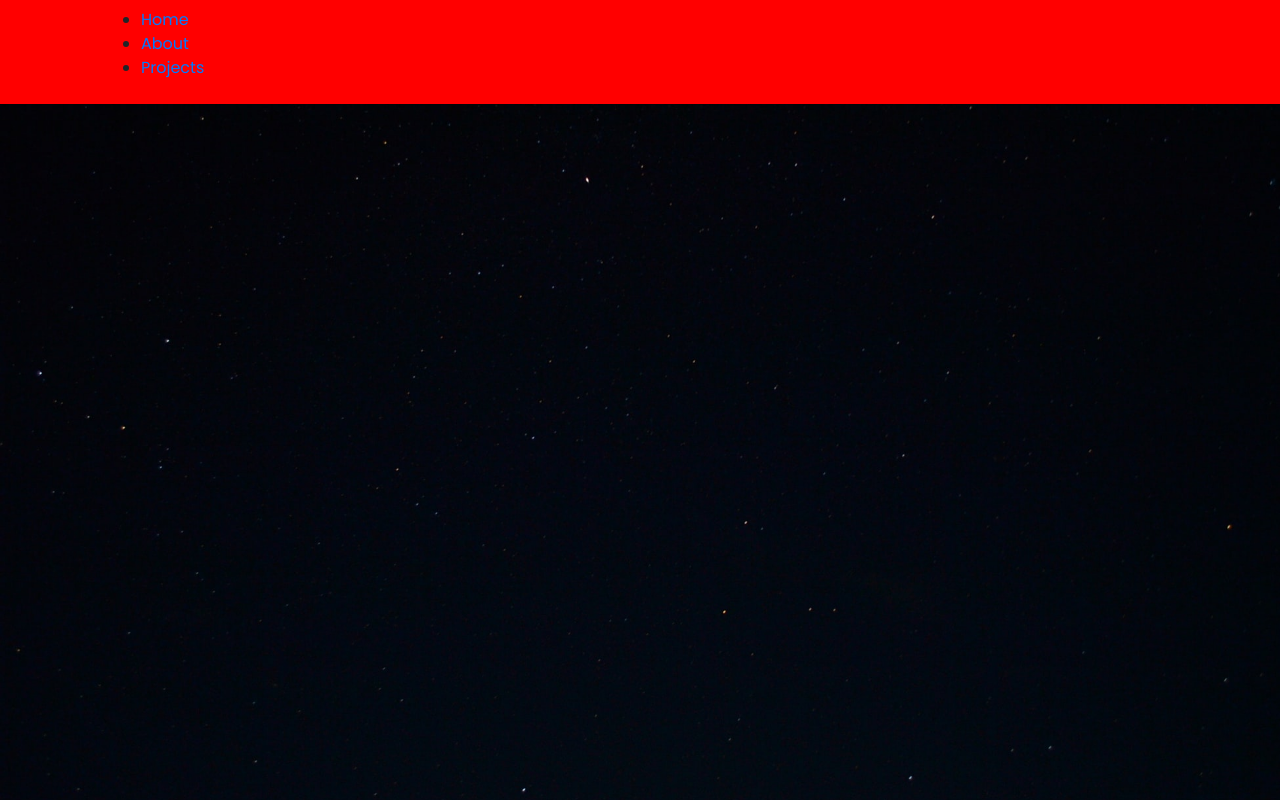
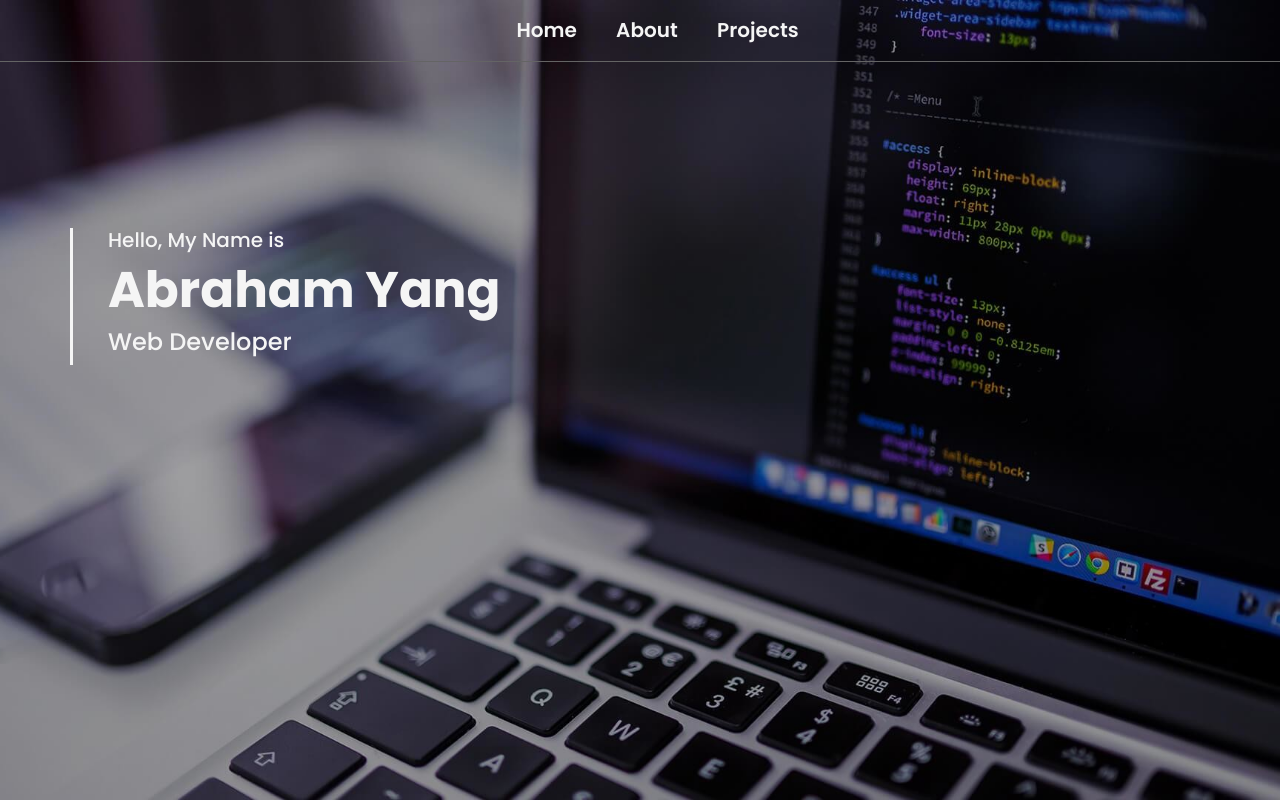
Before and after one commit to Abeyang13/Abeyang13.github.io, a plain HTML site: page aboutme.html in a window 1280 px wide. Drawn offline with nearby package versions, Linux system fonts and the light colour scheme.

Commit message:
Finished the header with navbar and finished the section class home.  Starting on About Me page now

```diff
--- a/aboutme.html
+++ b/aboutme.html
@@ -71,7 +71,15 @@
 <!-- Start Home -->
 <section class="home">
     <div class="container">
-
+        <div class="row">
+            <div class="home-content">
+                <div class="block">
+                    <h6>Hello, My Name is</h6>
+                    <h1>Abraham Yang</h1>
+                    <h3>Web Developer</h3>
+                </div>
+            </div>
+        </div>
     </div>
 </section>
 <!-- End Home -->
--- a/style.css
+++ b/style.css
@@ -148,16 +148,82 @@ body{
     margin:0;
 }
 
+.container{
+    max-width: 1140px;
+    margin: auto;
+}
+
 header{
-    background-color: red;
     position: absolute;
     left:0px;
     right:0px;
+    border-bottom: 1px solid rgb(100, 100, 100);
+}
+
+header .navbar{
+    justify-content: center;
+    flex-wrap: wrap;
+}
+
+header .navbar ul{
+   list-style: none;
+   padding:0;
+   margin:0;
+}
+
+header .navbar ul li{
+    display: inline-block;
+    margin-left: 35px;
+}
+
+header .navbar ul li a{
+    font-size: 20px;
+    text-decoration: none;
+    line-height: 45px;
+    color: whitesmoke;
+    display: block;
+    font-weight: 600;
+    position: relative;
+}
+
+header .navbar ul li a:hover{
+    color:lightseagreen;
 }
 
 .home{
     min-height: 100vh;
-    background-image: url("background.jpg");
+    background-image: url("developer.jpg");
     background-size: cover;
     background-position: center;
 }
+
+.home .home-content{
+    flex: 0 0 100%;
+    max-width: 100%;
+    display: flex;
+    flex-wrap: wrap;
+    align-items: center;
+    margin-top: 20%;
+}
+
+.home .home-content .block{
+    flex: 0 0 75%;
+    max-width: 75%;
+    color: whitesmoke;
+    padding-left: 35px;
+    border-left: 3px solid whitesmoke;
+
+}
+
+.home .home-content .block h6{
+    font-size: 20px;
+}
+
+.home .home-content .block h1{
+    font-size: 50px;
+    font-weight: bold;
+}
+
+.home .home-content .block h3{
+    font-size: 24px;
+}
```
Also changed, not shown: developer.jpg (added).
